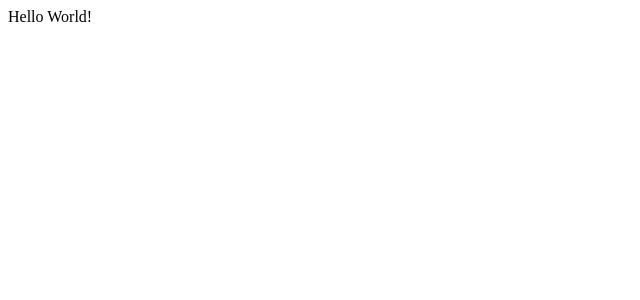
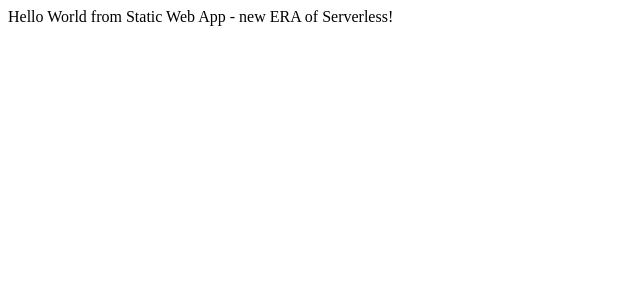
Before and after one commit to kunalchandratre1/staticwebappdemo, an Angular app: page / in a window 1280 px wide. Shown: the top 300 px of the page, without its empty margins (0-640 px from the left). Built offline with nearby package versions, Linux system fonts and the light colour scheme.

Commit message:
Changing the UI message
Changing the UI message

```diff
--- a/src/app/app.component.ts
+++ b/src/app/app.component.ts
@@ -5,5 +5,5 @@ import { Component } from '@angular/core';
   template: `<div>Hello {{value}}</div>`,
 })
 export class AppComponent {
-  value = 'World!';
+  value = 'World from Static Web App - new ERA of Serverless!';
 }
```
